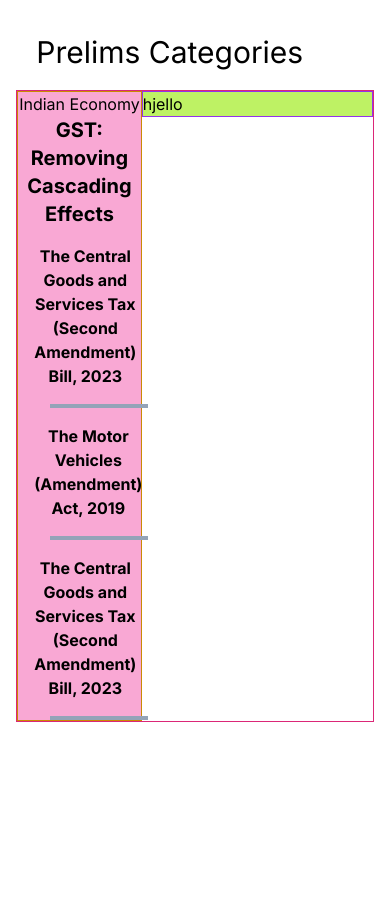
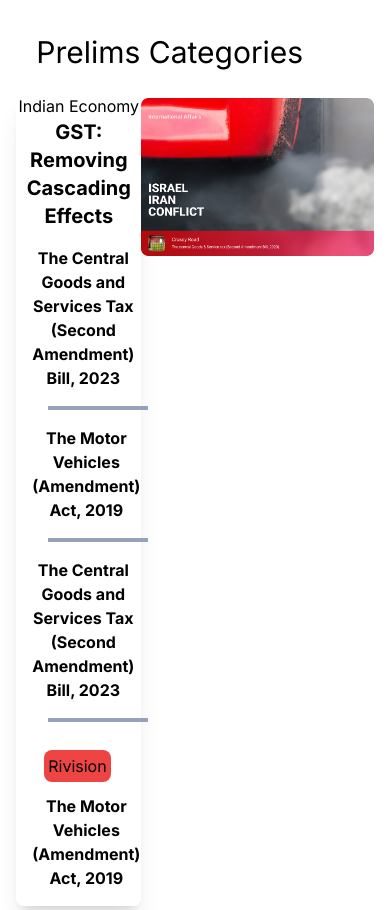
Before and after one commit to erDeep64930/pocket-ias-static, a Next.js app: page / in a window 390 px wide. Shown: the part 1778-2688 px from the top of the page. Before the commit the page ends 2500 px from the top, so only its background shows below. Built offline with nearby package versions, Linux system fonts and the light colour scheme.

Commit message:
responsive has been added

```diff
--- a/app/components/PrelimsCategories.jsx
+++ b/app/components/PrelimsCategories.jsx
@@ -6,9 +6,9 @@ export const PrelimsCategories = () => {
     <div relative className='relative w-11/12 max-w-[1080px] mx-auto pt-4'>
       <h1 className='text-3xl p-5'>Prelims Categories</h1>
 
-      <div className='border flex border-pink-600  ' >
+      <div className=' flex sm:flex-col mt-1 mb-1' >
         {/* left */}
-        <div className='border border-yellow-600 bg-pink-300 w-[35%] h-1/2' >
+        <div className='sm:w-full w-[35%] rounded-lg shadow-xl' >
           <h3 className='text-center'>Indian Economy</h3>
           <h2 className='font-bold text-xl text-center'>GST: Removing Cascading Effects</h2>
 
@@ -49,13 +49,27 @@ export const PrelimsCategories = () => {
 
           </div>
           <div className='w-[80%] h-1 bg-slate-400 items-center justify-center ml-8'></div>
+          {/* card layer 4 */}
+          <div className='flex justify-between items-center p-4'>
+
+            <div>
+              <Image src="/ver4.png" alt="" width={50} height={50} />
+            </div>
+            <div>
+              <div className='bg-red-500 inline-block m-3 rounded-lg p-1'>Rivision</div>
+              <h2 className='font-bold text-md text-center'>The Motor Vehicles (Amendment) Act, 2019</h2>
+            </div>
+
+          </div>
 
         </div>
 
 
         {/* right */}
-        <div className='border border-purple-600 bg-lime-300 w-[65%] h-1/2' >
-          <h1>hjello</h1>
+        <div className='w-[65%] sm:w-full mt-1 mb-1' >
+       <div>
+        <Image src="/ir.png" alt="" width={700} height={350} />
+       </div>
         </div>
       </div>
 
```
Also changed, not shown: public/ir.png (added).
